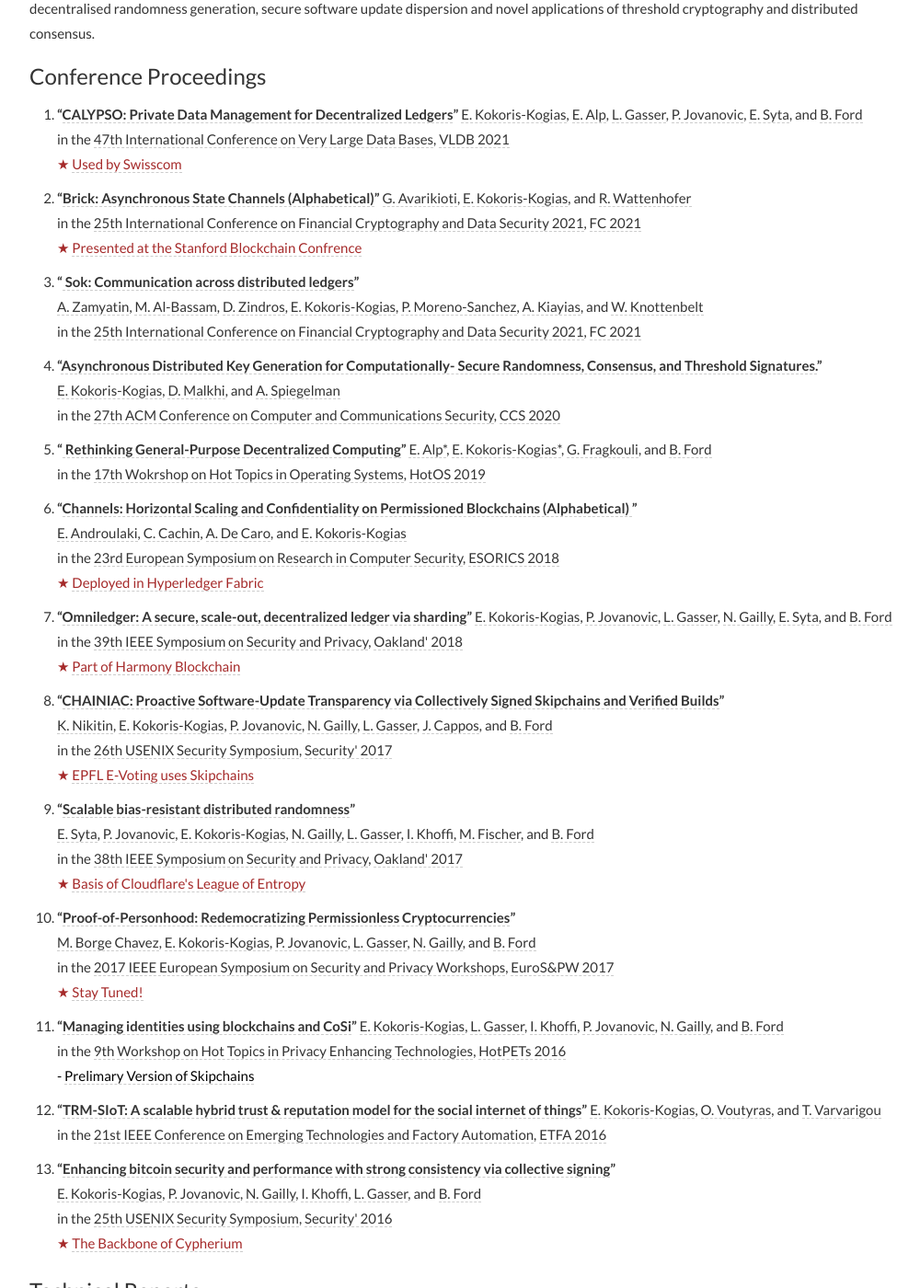
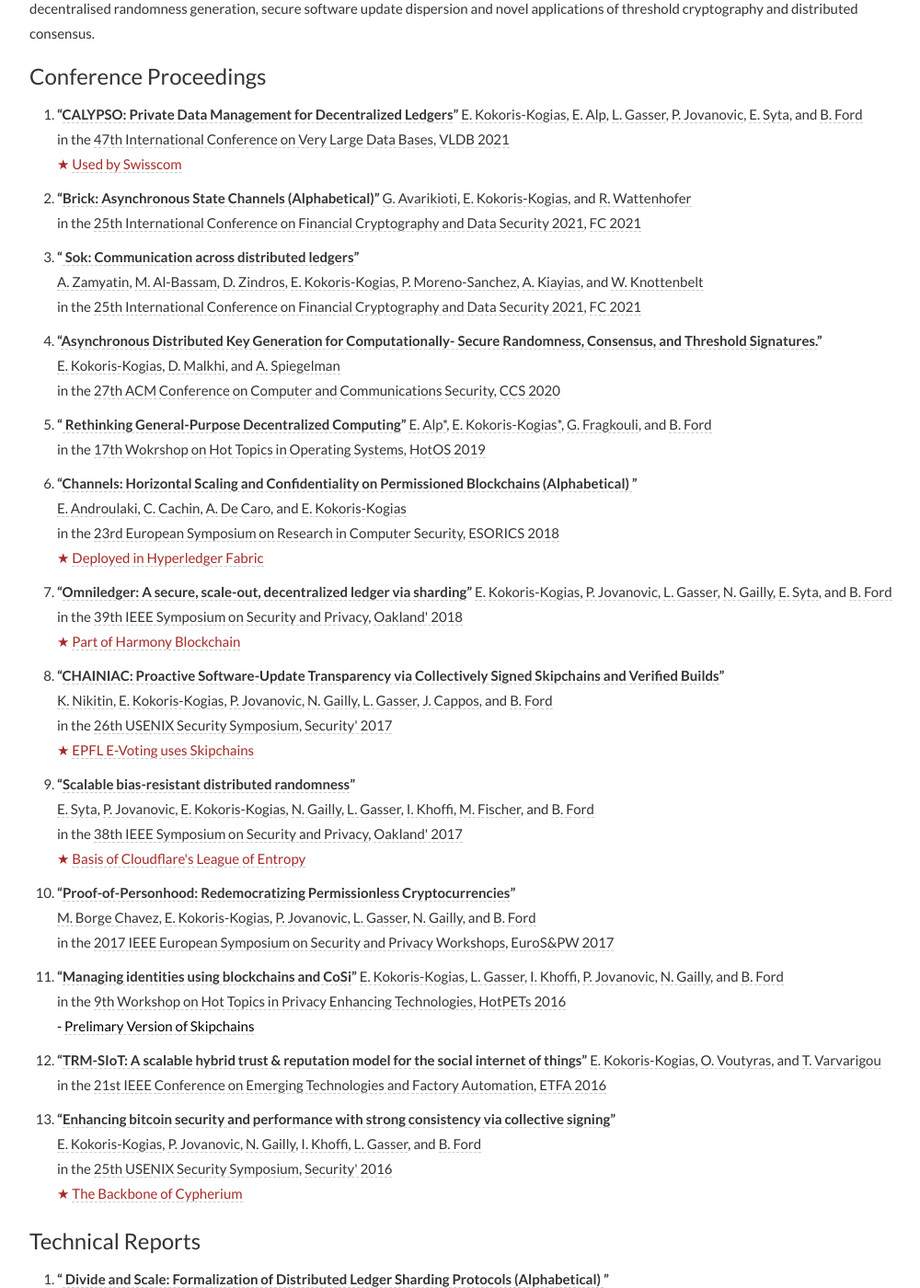
Before and after one commit to LefterisKK/LefterisKK.github.io, a Jekyll site: the page built from index.md, in a window 1280 px wide and 1400 px high, scrolled down 706 px. Shown: the whole window at 92% size, without its empty margins (138-1138 px from the left). Built offline with Jekyll 4.4.1, drawn with Linux system fonts in a browser that asks for light colours; our own code applies the rules of GitHub Pages for plain Markdown files.

Commit message:
remove mentions

```diff
--- a/_data/publications.yml
+++ b/_data/publications.yml
@@ -16,11 +16,6 @@
   venue: fc2021
   url: https://arxiv.org/abs/1905.11360
   meta:
-  -
-      content: Presented at the Stanford Blockchain Confrence
-      url: https://cbr.stanford.edu/sbc20/
-      color: brown
-      icon: ★
 -
   title: ' Sok: Communication across distributed ledgers'
   authors: zamyatin-musalbas-zindros-lefkok-morenosanchez-kiayias-knottenbelt
@@ -89,11 +84,6 @@
   venue: eurospw2017
   url: https://ieeexplore.ieee.org/abstract/document/7966966
   meta:
-  -
-      content: Stay Tuned!
-      url: http://personhood.online/
-      color: brown
-      icon: ★
 -
   title: Managing identities using blockchains and CoSi
   authors: lefkok-gasser-khoffi-jovanovic-gailly-bford
```
